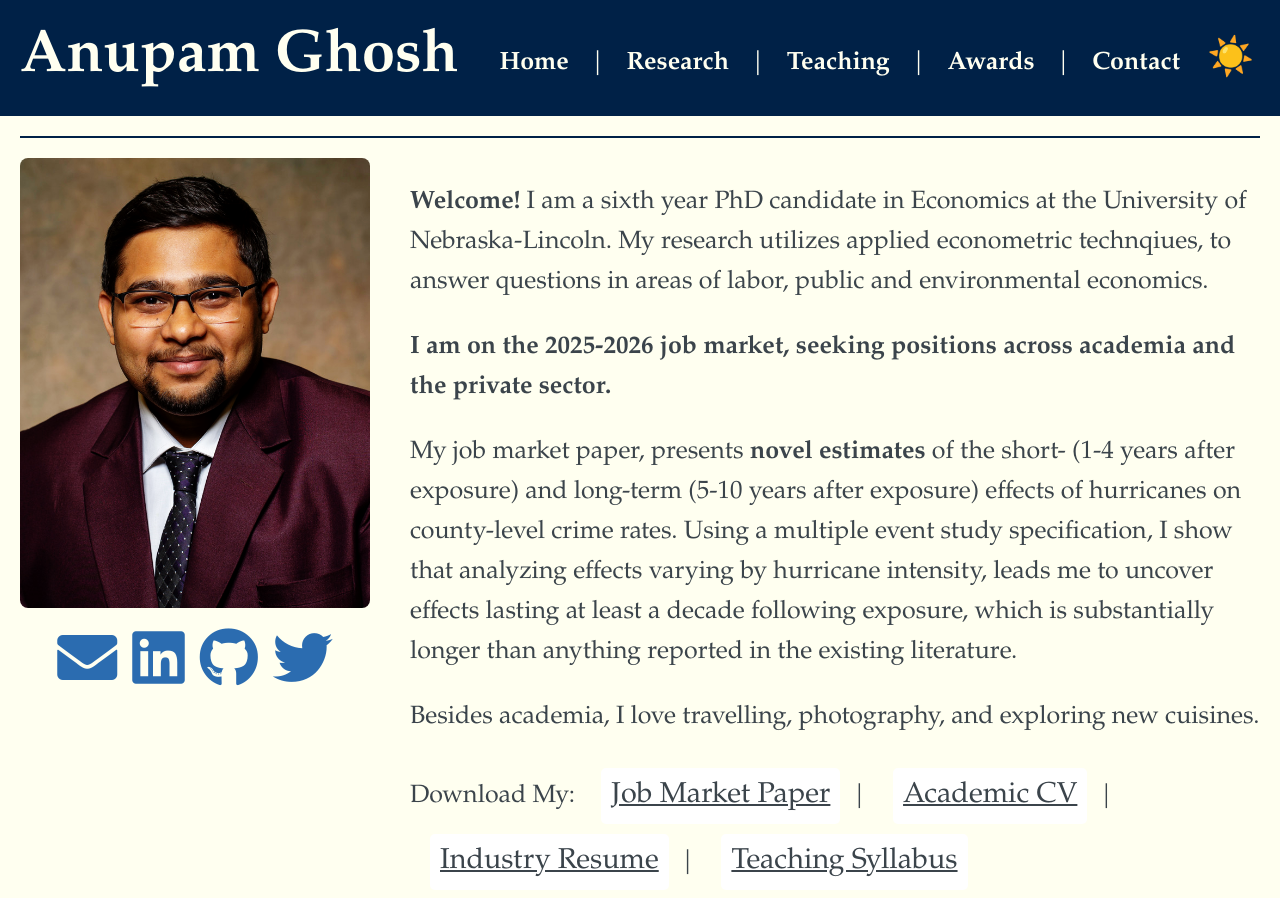
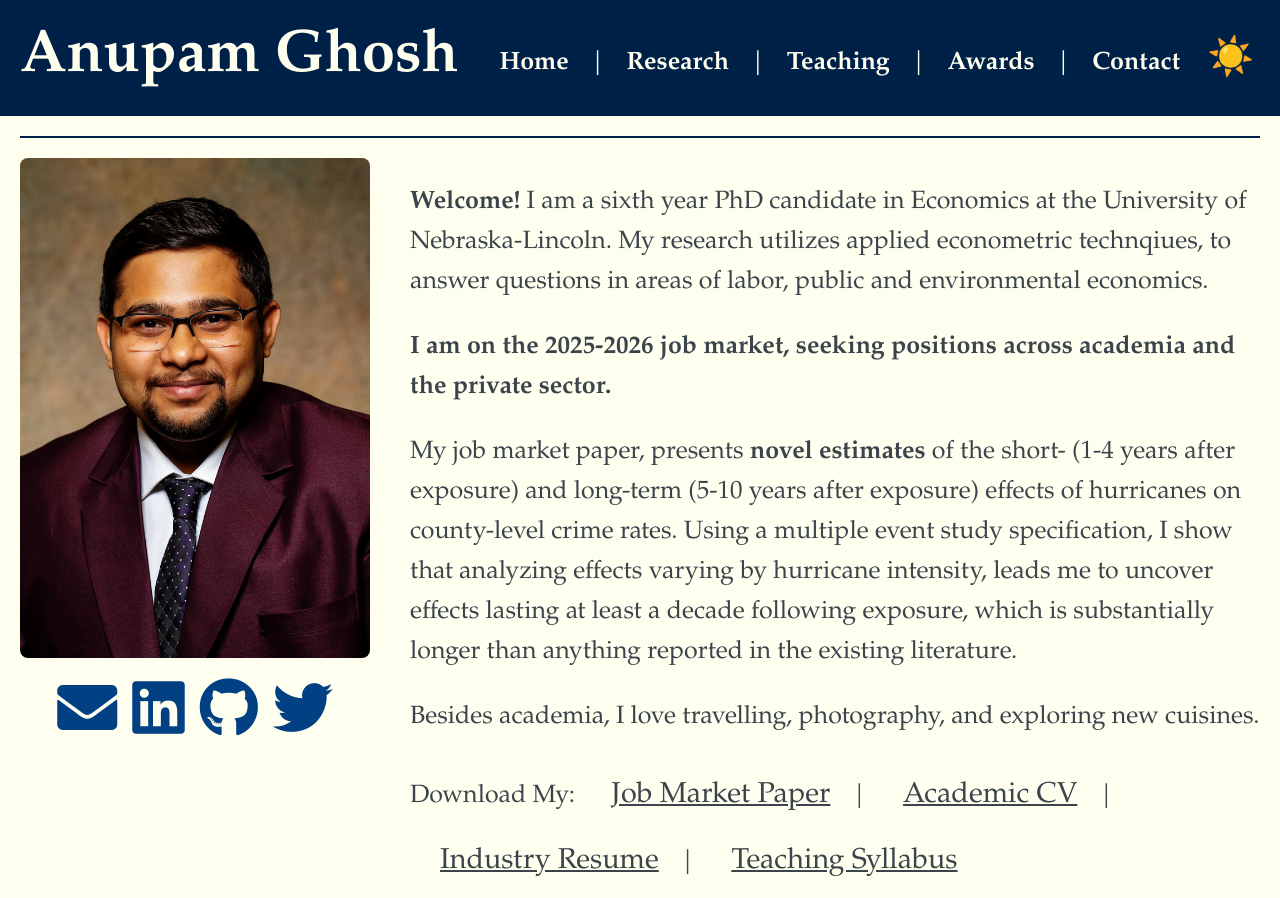
Before and after one commit to Ghosh-Anupam/Ghosh-Anupam.github.io, a plain HTML site: page index.html in a window 1280 px wide. Shown: the top 898 px of the page. Drawn offline with Linux system fonts and the light colour scheme.

Commit message:
Update index.html

```diff
--- a/index.html
+++ b/index.html
@@ -7,12 +7,12 @@
   <link rel="stylesheet" href="https://cdnjs.cloudflare.com/ajax/libs/font-awesome/5.15.4/css/all.min.css"> <!-- Font Awesome CDN -->
   <style>
     :root {
-      --bg-color: #3B444B; /* Dark gray bg  */
+      --bg-color: #16191b; /* Dark gray bg  */
       --text-color: #FFFFF0	; /* White text  */
-      --nav-bg: #4a5568; /* Silver nav  */
+      --nav-bg: #16191b; /* Silver nav  */
       --nav-text: #FFFFF0	; /* White nav text on navy for contrast */
-      --header-border: #4a5568;
-      --section-bg: #4a5568;
+      --header-border: #16191b;
+      --section-bg: #16191b;
       --highlight-bg: #63b3ed; /* Blue for Job Market Paper highlight */
       --link-color: #4299e1;
       --highlight-color: #F7E7CE ;
@@ -23,9 +23,9 @@
       --nav-bg: #002147; /* Navy nav light */
       --nav-text: #FFFFF0	; /* White nav text on navy for contrast */
       --header-border: #002147;
-      --section-bg: #FFFFFF;
-      --highlight-bg: #FFFFFF;
-      --link-color: #2b6cb0;
+      --section-bg: #FFFFF0;
+      --highlight-bg: #FFFFF0;
+      --link-color: #014083;
       --highlight-color: #480607 ;
     }
     body { font-family: Garamond, serif; max-width: 1600px; margin: 0 auto; padding: 20px; line-height: 1.6; color: var(--text-color);
@@ -63,7 +63,7 @@ header::before {
         }
 .profile-pic-wrapper {
   width: 350px;               /* Fixed width to fit inside the flex grid */
-  height: 450px;              /* 5:6 portrait ratio (common for academic headshots) */
+  height: 500px;              /* 5:6 portrait ratio (common for academic headshots) */
   overflow: hidden;           /* Crop any overflow */
   margin: 0 auto;             /* Center within .bio-left */
   border: 0px solid var(--header-border);
@@ -103,7 +103,7 @@ header::before {
     li { margin-bottom: 10px; text-indent: 0; font-size: 1.1.25em; }
     a { color: var(--link-color); text-decoration: none; font-size: 1.1.25em; }
     a:hover { text-decoration: underline; }
-    .abs-intro { font-style: normal; margin: 0px 0; background: var(--section-bg); padding: 0px; border-radius: 0px; color: var(--highlight-color); margin-left: 0px; font-size: 1.25em; }
+    .abs-intro { font-style: normal; margin: 0px 0; background: var(--section-bg); padding: 0px; border-radius: 0px; color: var(--highlight-color); margin-left: 0px; font-size: 1.15em; }
     .abstract { font-style: italic; margin: 10px 0; background: var(--section-bg); padding: 10px; border-radius: 5px; color: var(--text-color); margin-left: 20px; font-size: 1.25em; }
     .highlight { background: var(--highlight-bg); padding: 15px; border-radius: 5px; margin: 10px 0; color: #2d3748; margin-left: 20px; font-size: 1.25em; }
     .pdf-link { background: var(--section-bg); padding: 5px 10px; border-radius: 5px; display: inline-block; margin: 5px; color: var(--text-color); margin-left: 20px; }
```
